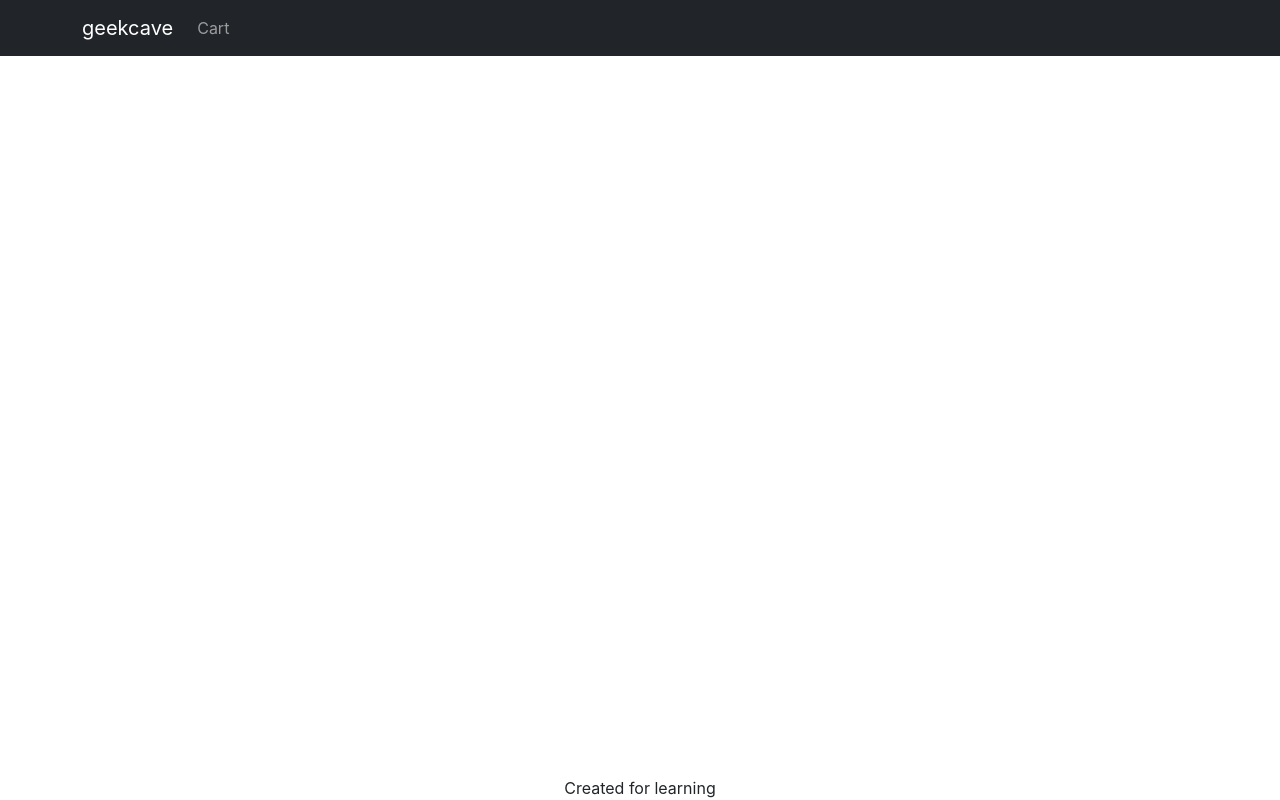
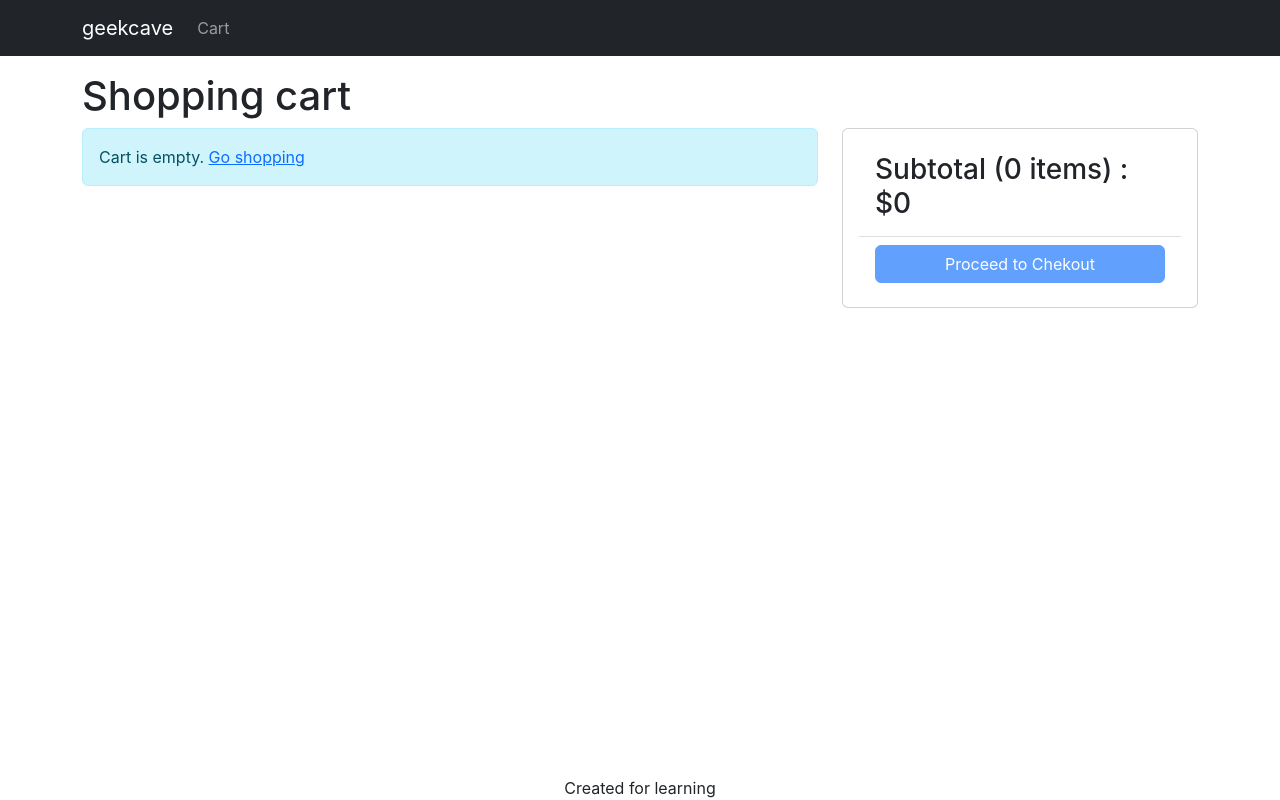
Before and after one commit to cametolearnthis/my-ecommerce, a React (Create React App) app in the folder frontend/: page /cart in a window 1280 px wide. Built offline with nearby package versions, Linux system fonts and the light colour scheme.

Commit message:
create cart screen

```diff
--- a/frontend/src/App.js
+++ b/frontend/src/App.js
@@ -8,6 +8,7 @@
 import Badge from 'react-bootstrap/esm/Badge';
 import { useContext } from 'react';
 import { Store } from './Store';
+import CartScreen from './screens/CartScreen';
 
 function App() {
   const { state } = useContext(Store);
@@ -38,6 +39,7 @@
           <Container className="mt-3">
             <Routes>
               <Route path="/product/:slug" element={<ProductScreen />} />
+              <Route path="/cart" element={<CartScreen />} />
               <Route path="/" element={<HomeScreen />} />
             </Routes>
           </Container>
--- a/frontend/src/index.css
+++ b/frontend/src/index.css
@@ -47,3 +47,7 @@
 .img-large {
   max-width: 100%;
 }
+
+.img-thumbnail {
+  height: 80px;
+}
--- /dev/null
+++ b/frontend/src/screens/CartScreen.js
@@ -0,0 +1,89 @@
+import { useContext } from 'react';
+import { Store } from '../Store';
+import { Helmet } from 'react-helmet-async';
+import Row from 'react-bootstrap/Row';
+import Col from 'react-bootstrap/Col';
+import MessageBox from '../components/MessageBox';
+import ListGroup from 'react-bootstrap/ListGroup';
+import Button from 'react-bootstrap/Button';
+import Card from 'react-bootstrap/Card';
+import { Link } from 'react-router-dom';
+
+export default function CartScreen() {
+  const { state, dispatch: ctxDispatch } = useContext(Store);
+  const {
+    cart: { cartItems },
+  } = state;
+
+  return (
+    <div>
+      <Helmet>GeekCave - Shopping Cart</Helmet>
+      <h1>Shopping cart</h1>
+      <Row>
+        <Col md={8}>
+          {cartItems.length === 0 ? (
+            <MessageBox>
+              Cart is empty. <Link to="/">Go shopping</Link>
+            </MessageBox>
+          ) : (
+            <ListGroup>
+              {cartItems.map((item) => (
+                <ListGroup.Item key={item._id}>
+                  <Row className="align-items-center">
+                    <Col md={4}>
+                      <img
+                        src={item.image}
+                        alt={item.name}
+                        className="img-fluid rounded img-thumbnail"
+                      ></img>{' '}
+                      <Link to={`/product${item.slug}`}>{item.name}</Link>
+                    </Col>
+                    <Col md={3}>
+                      <Button variant="light" disabled={item.quantity === 1}>
+                        <i className="fas fa-minus-circle"></i>
+                      </Button>{' '}
+                      <span>{item.quantity}</span>{' '}
+                      <Button variant="light" disabled={item.quantity === 1}>
+                        <i className="fas fa-plus-circle"></i>
+                      </Button>{' '}
+                    </Col>
+                    <Col md={3}>${item.price}</Col>
+                    <Col md={2}>
+                      <Button variant="light">
+                        <i className="fas fa-trash"></i>
+                      </Button>
+                    </Col>
+                  </Row>
+                </ListGroup.Item>
+              ))}
+            </ListGroup>
+          )}
+        </Col>
+        <Col md={4}>
+          <Card>
+            <Card.Body>
+              <ListGroup variant="flush">
+                <ListGroup.Item>
+                  <h3>
+                    Subtotal ({cartItems.reduce((a, c) => a + c.quantity, 0)}{' '}
+                    items) : $
+                    {cartItems.reduce((a, c) => a + c.price * c.quantity, 0)}
+                  </h3>
+                </ListGroup.Item>
+                <ListGroup.Item>
+                  <div className="d-grid">
+                    <Button
+                      type="button"
+                      variant="primary"
+                      disabled={cartItems.length === 0}
+                    >Proceed to Chekout</Button>
+                  </div>
+                </ListGroup.Item>
+              </ListGroup>
+            </Card.Body>
+          </Card>
+        </Col>
+      </Row>
+    </div>
+  );
+}
--- a/frontend/src/screens/ProductScreen.js
+++ b/frontend/src/screens/ProductScreen.js
@@ -7,7 +7,7 @@
 import Badge from 'react-bootstrap/Badge';
 import Button from 'react-bootstrap/Button';
 import Rating from '../components/Rating';
-import { useParams } from 'react-router-dom';
+import { useNavigate, useParams } from 'react-router-dom';
 import { Helmet } from 'react-helmet-async';
 import LoadingBox from '../components/LoadingBox';
 import MessageBox from '../components/MessageBox';
@@ -27,6 +27,7 @@
   }
 };
 function ProductScreen() {
+  const navigate = useNavigate();
   const params = useParams();
   const { slug } = params;
   const [{ loading, error, product }, dispatch] = useReducer(reducer, {
@@ -55,14 +56,15 @@
     const existItem = cart.cartItems.find((x) => x._id === product._id);
     const quantity = existItem ? existItem.quantity + 1 : 1;
     const { data } = await axios.get(`/api/products/${product._id}`);
-    if(data.countInStock < quantity) {
+    if (data.countInStock < quantity) {
       window.alert('Sorry. This Product is out of Stock');
       return;
     }
     ctxDispatch({
       type: 'CART_ADD_ITEM',
-      payload: { ...product, quantity},
+      payload: { ...product, quantity },
     });
+    navigate('/cart');
   };
 
   return loading ? (
```
